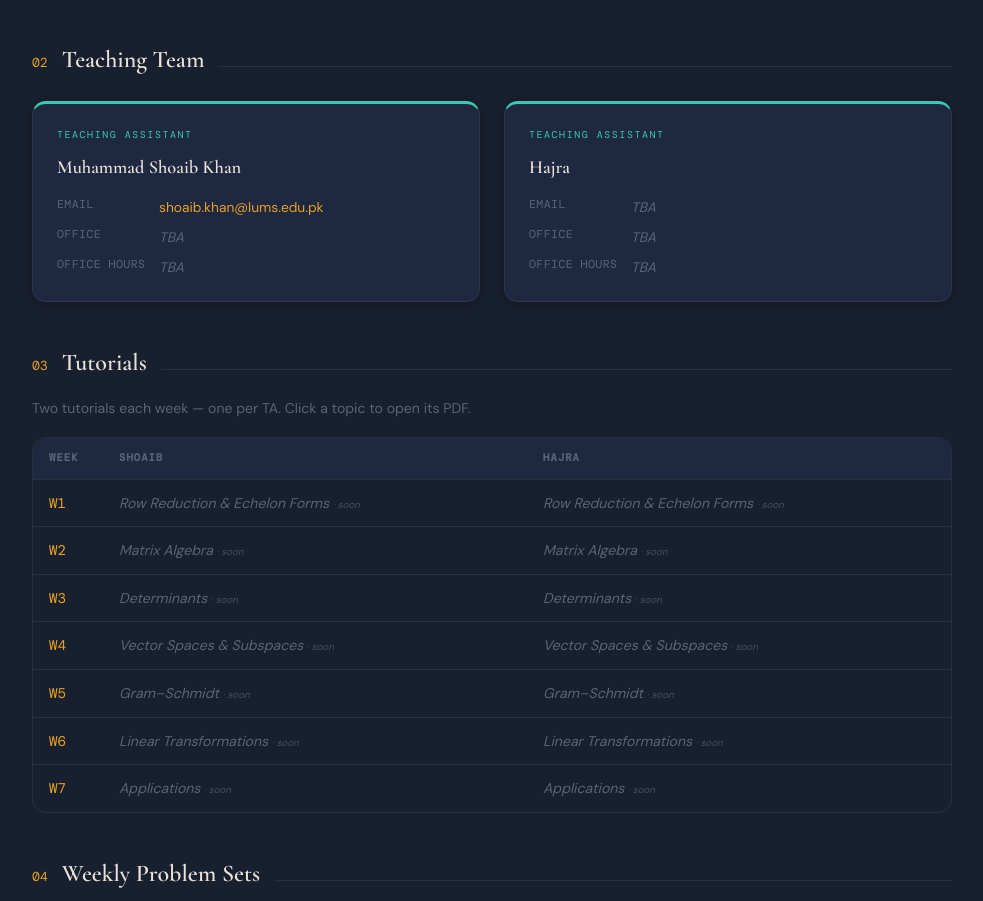
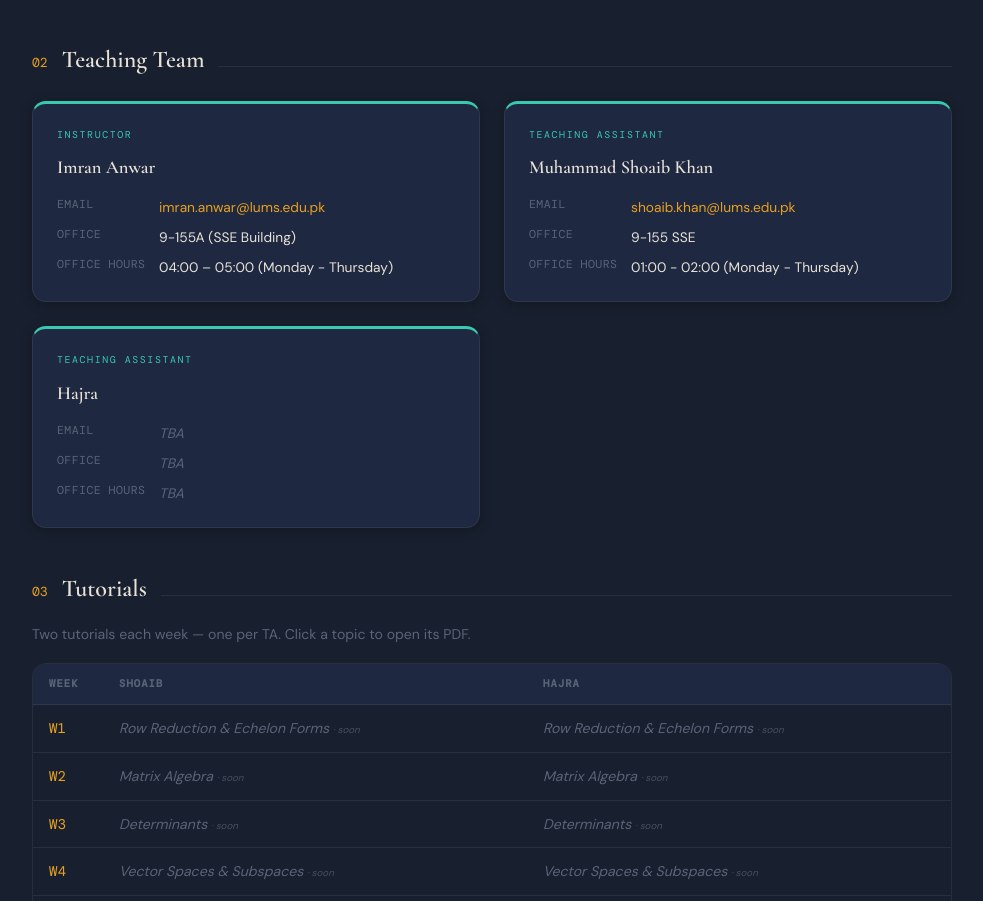
Before and after one commit to mathwithshoaib/mathwithshoaib-next, a Next.js app: page /courses/linalg in a window 1280 px wide. Shown: the part 1353-2254 px from the top of the page, without its empty margins (276-1259 px from the left). Built offline with nearby package versions, Linux system fonts and the light colour scheme; a web font is replaced by a local one.

Commit message:
updated the teaching team

```diff
--- a/app/courses/linalg/page.js
+++ b/app/courses/linalg/page.js
@@ -18,11 +18,18 @@ export const metadata = {
 // Teaching team — fill Hajra's details once decided.
 const TEACHING_TEAM = [
   {
+    role: 'Instructor',
+    name: 'Imran Anwar',
+    email: 'imran.anwar@lums.edu.pk',      // ← update if needed
+    office: '9-155A (SSE Building)',                          // ← e.g. "9-xxx, SBASSE"
+    hours: '04:00 – 05:00 (Monday - Thursday)',                           // ← e.g. "Mon & Wed, 3–4 PM"
+  },
+  {
     role: 'Teaching Assistant',
     name: 'Muhammad Shoaib Khan',
     email: 'shoaib.khan@lums.edu.pk',      // ← update if needed
-    office: 'TBA',                          // ← e.g. "9-xxx, SBASSE"
-    hours: 'TBA',                           // ← e.g. "Mon & Wed, 3–4 PM"
+    office: '9-155 SSE',                          // ← e.g. "9-xxx, SBASSE"
+    hours: '01:00 - 02:00 (Monday - Thursday)',                           // ← e.g. "Mon & Wed, 3–4 PM"
   },
   {
     role: 'Teaching Assistant',
```
